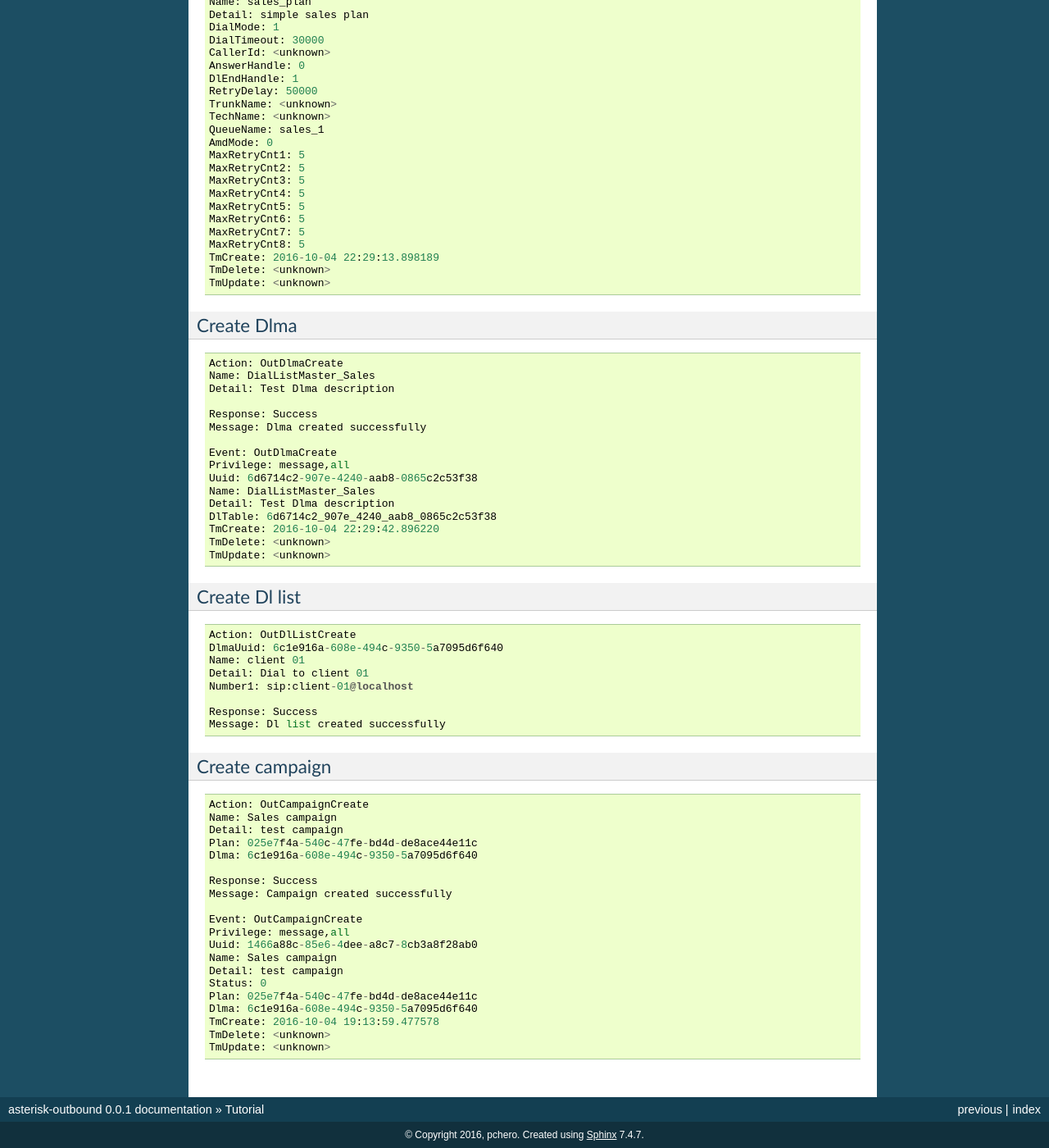
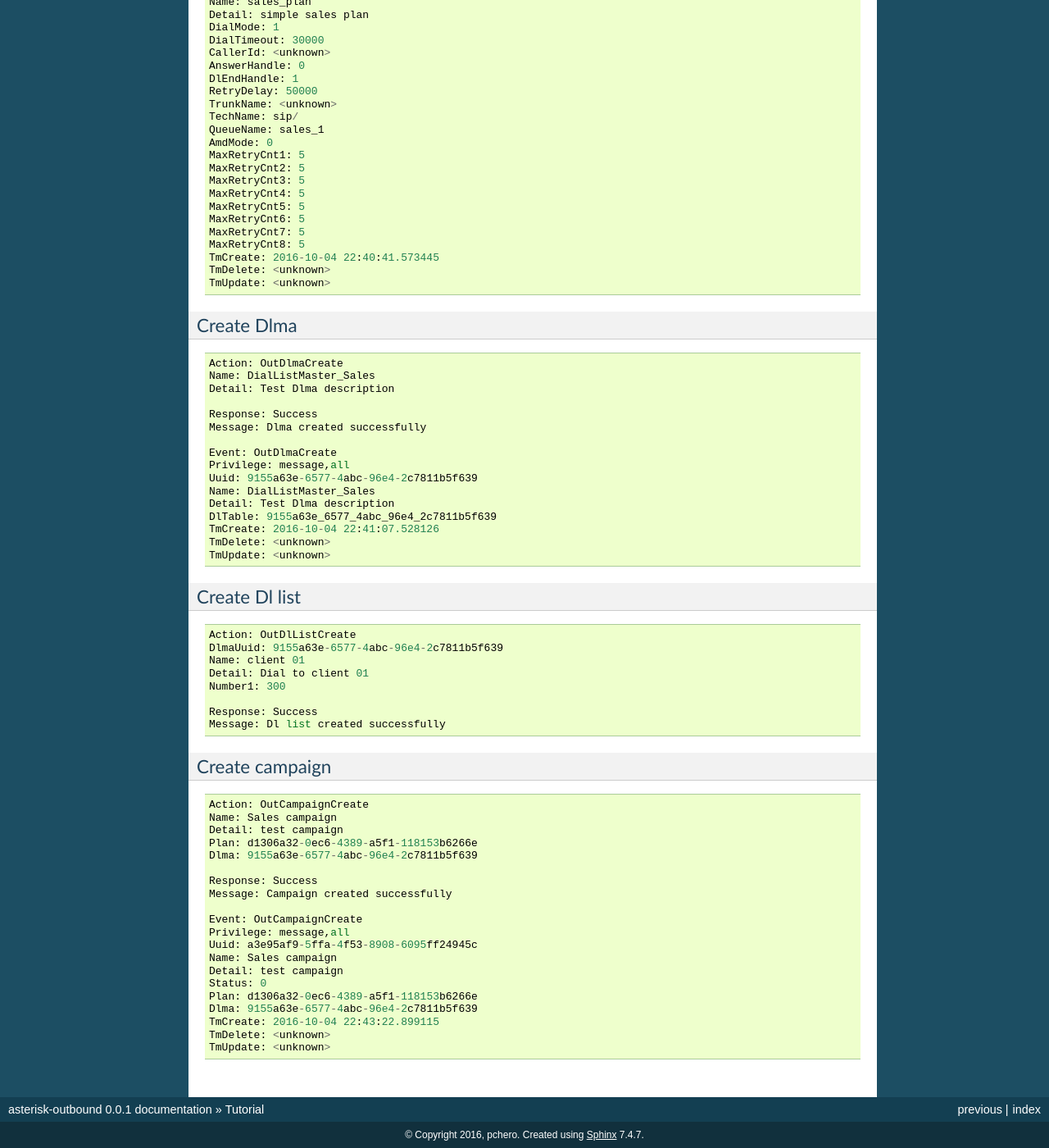
Before and after one commit to pchero/asterisk-outbound, a Sphinx documentation site: the page built from doc/tutorial.rst, in a window 1280 px wide and 1400 px high, scrolled down 1707 px. Shown: the whole window at 82% size. Built offline with Sphinx 7.4.7, drawn with Linux system fonts in a browser that asks for light colours; some of the changed text lies outside the part shown.

```diff
--- a/doc/tutorial.rst
+++ b/doc/tutorial.rst
@@ -109,7 +109,7 @@
 
    Event: OutPlanCreate
    Privilege: message,all
-   Uuid: 9c62202a-b9b1-4408-a868-3e9a6a60a94f
+   Uuid: d1306a32-0ec6-4389-a5f1-118153b6266e
    Name: sales_plan
    Detail: simple sales plan
    DialMode: 1
@@ -130,7 +130,7 @@
    MaxRetryCnt6: 5
    MaxRetryCnt7: 5
    MaxRetryCnt8: 5
-   TmCreate: 2016-10-04 22:29:13.898189
+   TmCreate: 2016-10-04 22:40:41.573445
    TmDelete: <unknown>
    TmUpdate: <unknown>
 
@@ -149,11 +149,11 @@
 
    Event: OutDlmaCreate
    Privilege: message,all
-   Uuid: 6d6714c2-907e-4240-aab8-0865c2c53f38
+   Uuid: 9155a63e-6577-4abc-96e4-2c7811b5f639
    Name: DialListMaster_Sales
    Detail: Test Dlma description
-   DlTable: 6d6714c2_907e_4240_aab8_0865c2c53f38
-   TmCreate: 2016-10-04 22:29:42.896220
+   DlTable: 9155a63e_6577_4abc_96e4_2c7811b5f639
+   TmCreate: 2016-10-04 22:41:07.528126
    TmDelete: <unknown>
    TmUpdate: <unknown>
 
@@ -163,10 +163,10 @@
 ::
 
    Action: OutDlListCreate
-   DlmaUuid: 6c1e916a-608e-494c-9350-5a7095d6f640
+   DlmaUuid: 9155a63e-6577-4abc-96e4-2c7811b5f639
    Name: client 01
    Detail: Dial to client 01
-   Number1: sip:client-01@localhost
+   Number1: 300
 
    Response: Success
    Message: Dl list created successfully
@@ -178,20 +178,20 @@
    Action: OutCampaignCreate
    Name: Sales campaign
    Detail: test campaign
-   Plan: 025e7f4a-540c-47fe-bd4d-de8ace44e11c
-   Dlma: 6c1e916a-608e-494c-9350-5a7095d6f640
+   Plan: d1306a32-0ec6-4389-a5f1-118153b6266e
+   Dlma: 9155a63e-6577-4abc-96e4-2c7811b5f639
 
    Response: Success
    Message: Campaign created successfully
 
    Event: OutCampaignCreate
    Privilege: message,all
-   Uuid: 1466a88c-85e6-4dee-a8c7-8cb3a8f28ab0
+   Uuid: a3e95af9-5ffa-4f53-8908-6095ff24945c
    Name: Sales campaign
    Detail: test campaign
    Status: 0
-   Plan: 025e7f4a-540c-47fe-bd4d-de8ace44e11c
-   Dlma: 6c1e916a-608e-494c-9350-5a7095d6f640
-   TmCreate: 2016-10-04 19:13:59.477578
+   Plan: d1306a32-0ec6-4389-a5f1-118153b6266e
+   Dlma: 9155a63e-6577-4abc-96e4-2c7811b5f639
+   TmCreate: 2016-10-04 22:43:22.899115
    TmDelete: <unknown>
    TmUpdate: <unknown>
```
Also changed, not shown: other parts of doc/tutorial.rst (+1 -1 lines), 3 other files.
